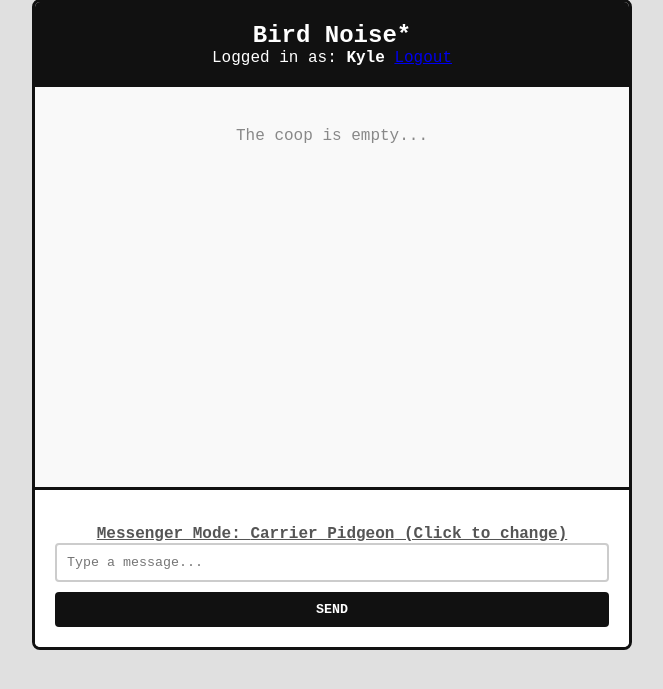
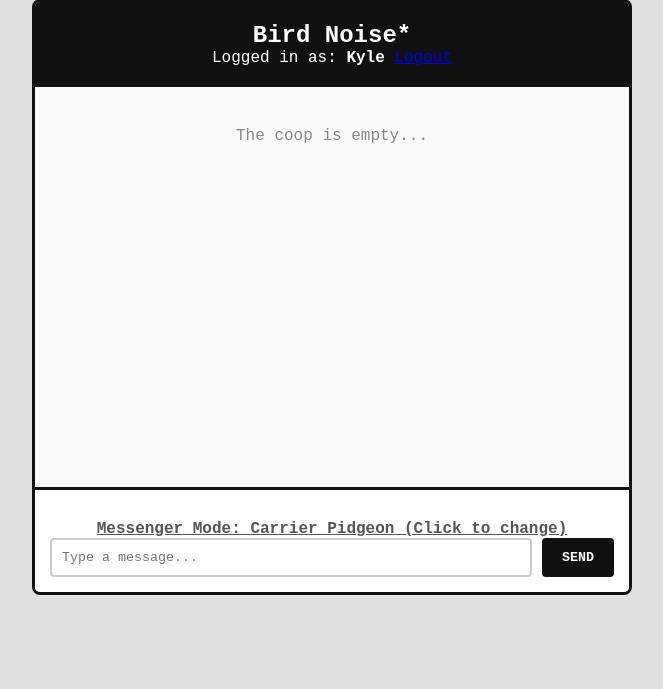
Before and after one commit to Bokamoso-Kutoane/ChatApp, a PHP site: page / in a window 1280 px wide. Shown: the part 51-740 px from the top of the page, without its empty margins (308-971 px from the left). Run offline with PHP 8.4, Linux system fonts and the light colour scheme; a user stored in the database is signed in; data comes from the database, SQL or seed files in the repository.

Commit message:
Update style.css

```diff
--- a/demo4/style.css
+++ b/demo4/style.css
@@ -89,35 +89,54 @@ body {
     border-radius: 4px;
 }
 
-/* 7. INPUT AREA */
+/* 7. THE INPUT AREA */
 .chat-footer {
-    padding: 20px;
+    padding: 15px;
     background: white;
     border-top: 3px solid #111;
+    overflow: visible;
 }
 
-.chat-form input[type="text"] {
-    padding: 10px;
-    margin-bottom: 10px;
-    border: 2px solid #ccc;
-    border-radius: 4px;
+.input-group {
+    display: flex;
+    gap: 10px;
     width: 100%;
 }
 
-.chat-form button {
-    background: #111;
-    color: white;
-    padding: 10px 20px;
-    border: none;
-    cursor: pointer;
-    width: 100%;
-    font-weight: bold;
+.input-group input[type="text"] {
+    flex: 1;
+    padding: 10px;
+    border: 2px solid #ccc;
     border-radius: 4px;
 }
 
-.chat-form button:hover {
+.input-group button {
+    padding: 10px 20px;
+    border: none;
+    font-weight: bold;
+    border-radius: 4px;
+    cursor: pointer;
+    white-space: nowrap;
+}
+
+/* SEND button */
+button[name="send"] {
+    background: #111;
+    color: white;
+}
+button[name="send"]:hover {
     background: #d32f2f;
 }
+
+/* CHECK button */
+button[name="refresh-btn"] {
+    background: #555;
+    color: white;
+}
+button[name="refresh-btn"]:hover {
+    background: #3498db;
+}
+
 
 /* 8. POPUP THING OF DOOM AND DISPAIR*/
 
```
